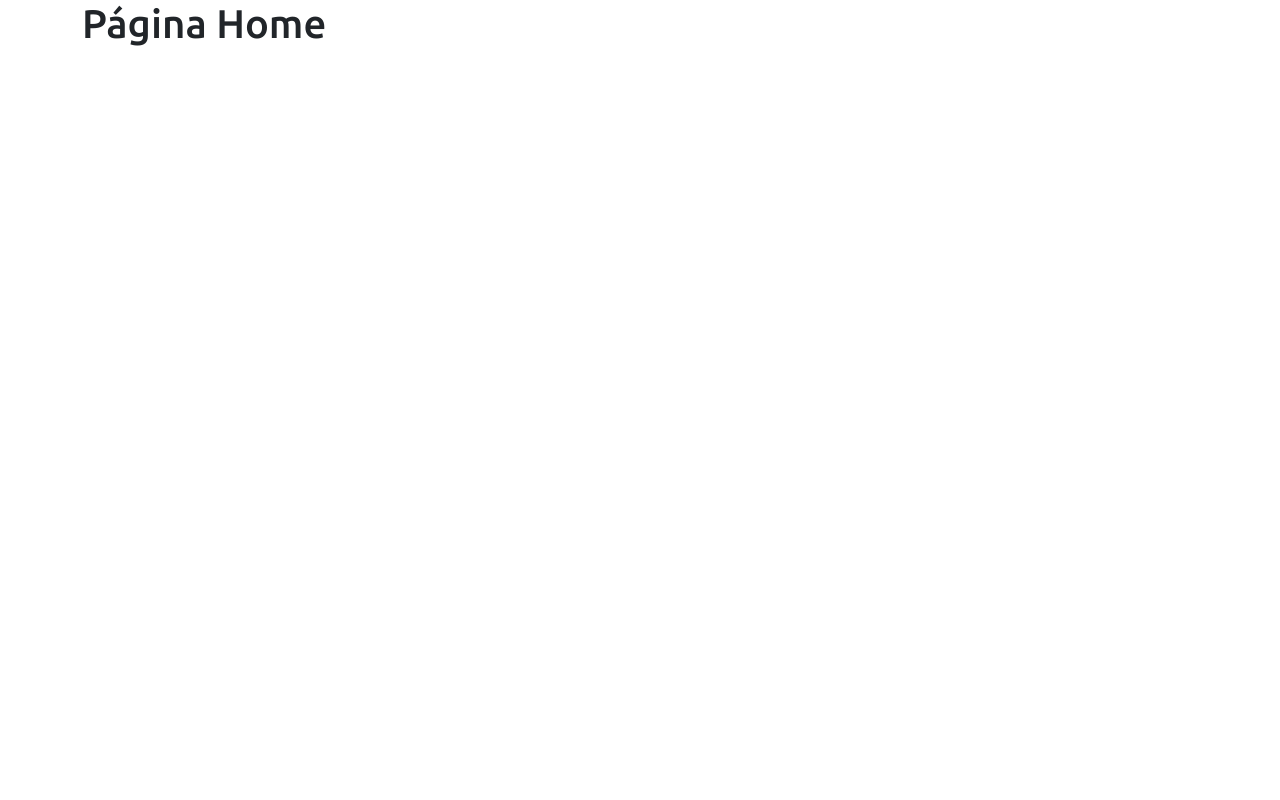
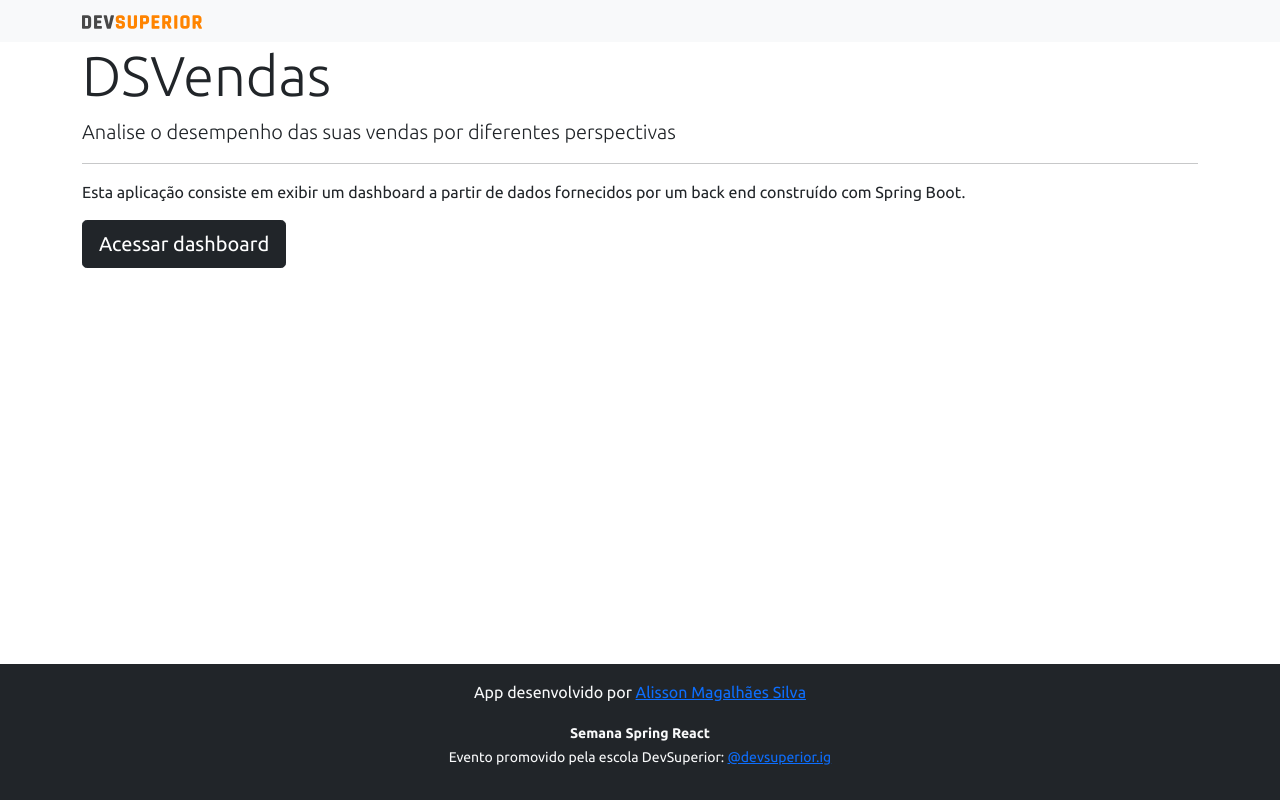
Before and after one commit to alisson-ap/projeto-sds3, a React (Create React App) app in the folder frontend/: page / in a window 1280 px wide. Built offline with nearby package versions, Linux system fonts and the light colour scheme.

Commit message:
Home, navigation

```diff
--- a/frontend/src/components/NavBar/index.tsx
+++ b/frontend/src/components/NavBar/index.tsx
@@ -1,10 +1,13 @@
 import ImgDsDark from 'assets/img/ds-dark.svg';
+import { Link } from 'react-router-dom';
 
 function NavBar() {
     return (
         <nav className="navbar navbar-light bg-light">
             <div className="container">
-                <img src={ImgDsDark} alt="" width="120" height="24" />
+                <Link to="/">
+                    <img src={ImgDsDark} alt="" width="120" height="24" />
+                </Link>
             </div>
         </nav>
     );
--- a/frontend/src/pages/Home/index.tsx
+++ b/frontend/src/pages/Home/index.tsx
@@ -1,8 +1,24 @@
+import Footer from "components/Footer";
+import NavBar from "components/NavBar";
+import { Link } from "react-router-dom";
+
 function Home() {
     return (
-        <div className="container">
-            <h1>Página Home</h1>
-        </div>
+        <>
+            <NavBar />
+            <div className="container">
+                <div className="jumbotron">
+                    <h1 className="display-4">DSVendas</h1>
+                    <p className="lead">Analise o desempenho das suas vendas por diferentes perspectivas</p>
+                    <hr />
+                    <p>Esta aplicação consiste em exibir um dashboard a partir de dados fornecidos por um back end construído com Spring Boot.</p>
+                    <Link className="btn btn-dark btn-lg" to="/dashboard">
+                        Acessar dashboard
+                    </Link>
+                </div>
+            </div>
+            <Footer />
+        </>
     );
 }
 
```
